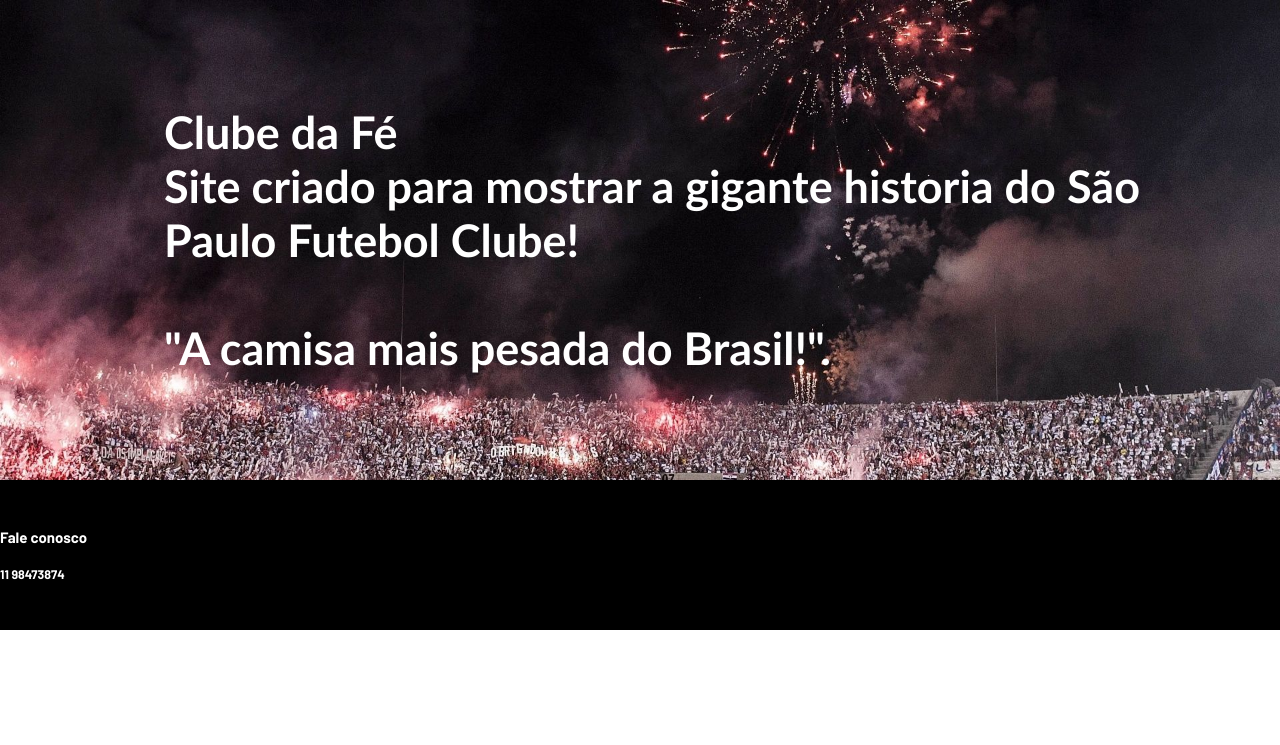
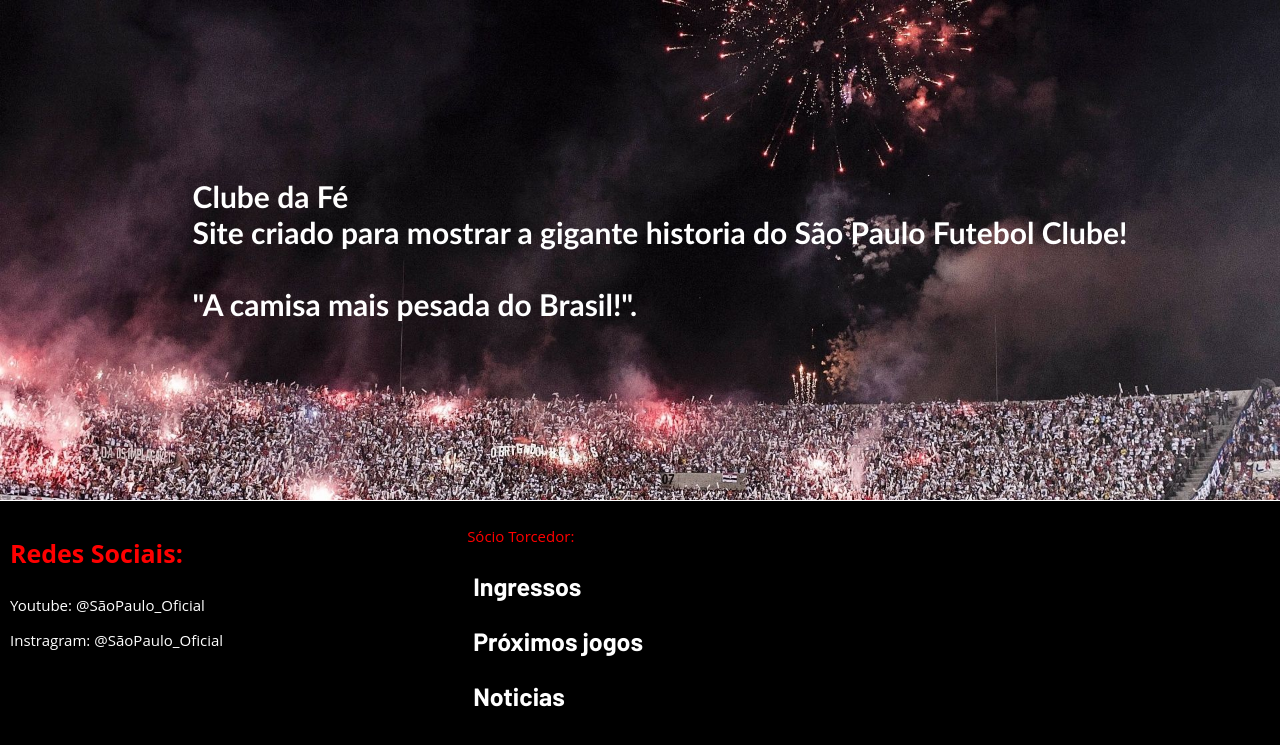
Before and after one commit to Lucasnavasconi/Site-individual---PI, a website: page public/index.html in a window 1280 px wide. Shown: the part 83-828 px from the top of the page. Before the commit the page ends 800 px from the top, so only its background shows below. Drawn offline with Linux system fonts and the light colour scheme.

Commit message:
att 18/05

```diff
--- a/public/css/style.css
+++ b/public/css/style.css
@@ -7,24 +7,25 @@
   background-color: rgb(255, 255, 255);
 }
 
-.spfc{
+.spfc {
   display: flex;
   color: #000000;
   width: fit-content;
   font-weight: 500;
   font-size: 25px;
-  margin-left:5% ;
+  margin-left: 5%;
 }
 
 .logo {
   font-size: 12px;
   justify-content: space-between;
   align-items: center;
-  display: flex ;
+  display: flex;
   margin-top: 1%;
   margin-right: 2%;
 }
-.logo:hover{
+
+.logo:hover {
   transform: scale(1.05);
 }
 
@@ -75,7 +76,7 @@
 
 .banner {
   height: fit-content;
-  padding: 40px 0;
+  padding: 50px 0;
   color: rgb(255, 255, 255);
   background-image: url("../Imagens/estadio3.jpg");
   background-size: cover;
@@ -88,7 +89,7 @@
 
 .banner .container {
   height: 400px;
-  font-size: 30px;
+  font-size: 20px;
   justify-content: center;
   align-items: center;
   font-family: 'Trebuchet MS', 'Lucida Sans Unicode', 'Lucida Grande', 'Lucida Sans', Arial, sans-serif;
@@ -149,7 +150,7 @@
 
 /* FORMULARIO */
 
-.alerta_erro{
+.alerta_erro {
   display: flex;
   justify-content: flex-end;
 }
@@ -166,7 +167,7 @@
   margin-right: 10%;
 }
 
-.card_erro #mensagem_erro{
+.card_erro #mensagem_erro {
   font-weight: 500;
   font-size: 20px;
 }
@@ -217,37 +218,64 @@
 
 /* pagina extra - simulador */
 .historia {
-  background-image: url(../Imagens/facebook-spfc.jpg);
+  background-image: url(../Imagens/Sao-Paulo-fc-wallpaper-by-rasecsz-cb-Free-on-ZEDGEtm.jpg);
   color: #ffffff;
-  padding: 40px;
+  padding: 50px;
 }
 
 
 /* FOOTER */
-
-.footer {
-  background-color: #000000;
-  height: 150px;
-  color: #fff;
+.rodape{
+  padding: 10px;
+  border-top: 0.4px solid #fff;
+  background-color: rgb(0, 0, 0);
   display: flex;
-  font-size: 15px;
 }
 
-.footer .container {
-  justify-content: center;
-  width: 50%;
+.rodape-conteudo {
+  flex-direction: row;
+  font-family: 'Open Sans', 'Helvetica Neue', sans-serif;
+  font-size: 15px;
+  color: rgb(255, 255, 255);
+  justify-content: space-around;
+}
+
+.rodape-conteudo-titulo {
+  font-weight: bold;
+  color: rgb(255, 0, 0);
+  font-size: 25px;
+  flex-direction: column;
+  align-items: center;
+}
+
+.rodape-conteudo-ultimo {
+  color: rgb(255, 255, 255);
+  margin-top: -20px;
+}
+/* Fim redes sociais */
+
+/* começo socio torcedor */
+.meio{
+  padding-top: 100px;
+  border-top: 0.4px solid #fff;
+  background-color: rgb(0, 0, 0);
+  text-align: center;
+  margin-left: 300px;
 }
 
 
-.rodape-escrita-titulo{
-  font-size: 24px;
+.titulo-meio{
+  font-family: 'Open Sans', 'Helvetica Neue', sans-serif;
+  font-size: 15px;
+  color: rgb(255, 0, 0);
+  margin-left: 244px;
+}
+
+.titulo-meio-fechamento{
   font-weight: bold;
-  flex-direction: column;
+  color: rgb(255, 255, 255);
+  font-size: 25px;
+  margin-left: 250px;
   align-items: center;
   display: flex;
-  padding-left: 200px;
 }
-
-.numero{
-  align-items: center;
-}
--- a/public/index.html
+++ b/public/index.html
@@ -6,7 +6,7 @@
     <meta http-equiv="X-UA-Compatible" content="IE=edge">
     <meta name="viewport" content="width=device-width, initial-scale=1.0">
 
-    <title>SPFC  Site oficial</title>
+    <title>SPFC Site oficial</title>
 
     <script src="./js/funcoes.js"></script>
 
@@ -23,8 +23,8 @@
         <div class="container">
             <div class="logo">
                 <img src="./Imagens/simbolo.jpg" alt="Logo Imagem" height="70px">
-          <div class="spfc"> SPFC </div>
-        </div>
+                <div class="spfc"> SPFC </div>
+            </div>
             <ul class="navbar">
                 <li class="agora">Home</li>
                 <li>
@@ -45,8 +45,8 @@
         <div class="container">
             <h2>
                 <b>Clube da Fé <br>
-                Site criado para mostrar a gigante historia do São Paulo Futebol Clube! <br> <br>
-                "A camisa mais pesada do Brasil!".</b>
+                    Site criado para mostrar a gigante historia do São Paulo Futebol Clube! <br> <br>
+                    "A camisa mais pesada do Brasil!".</b>
             </h2>
         </div>
     </div>
@@ -54,17 +54,19 @@
     </div>
 
     <!--footer inicio-->
-    <div class="footer">
-        <div class="rodape">
-            <p class="rodape-escrita-titulo">
-                <h4>Fale conosco</h4>
-            </p>
-            <p class="rodape-escrita"></p>
-            <div class="numero"></div>
-            <h5>11 98473874</h5> <br>
-            <h5>São paulo Oficial</h5>
+    <div class="rodape">
+        <div class="rodape-conteudo">
+            <p class="rodape-conteudo-titulo">Redes Sociais:</p>
+            <p class="conteudo-rodape-ultimo">Youtube: @SãoPaulo_Oficial</p>
+            <p class="conteudo-rodape-ultimo">Instragram: @SãoPaulo_Oficial</p>
+        </div>
 
+        <div class="Meio">
 
+            <p class="titulo-meio">Sócio Torcedor:</p>
+            <p class="titulo-meio-fechamento">Ingressos</p>
+            <p class="titulo-meio-fechamento">Próximos jogos</p>
+            <p class="titulo-meio-fechamento">Noticias</p>
         </div>
     </div>
     <!--footer fim-->
```
Also changed, not shown: public/simulador.html (+2 -1 lines), public/Imagens/HD-wallpaper-sao-paulo-flags-paulo-sao-spfc-torcida.jpg (deleted), public/Imagens/Sao-Paulo-fc-wallpaper-by-rasecsz-cb-Free-on-ZEDGEtm.jpg (added), public/Imagens/neste-sabado-o-sao-paulo-comemora-49-anos-de-sua-primeira-conquista-em-seu-estadio-o-cicero-pompeu-de-toledo-popularmente-conhecido-como-morumbi-relembre-aqui-outros-titul-2706202008030.jpeg (added), public/Imagens/titulos.jpg (deleted), public/cadastro.html (line endings or trailing spaces), public/login.html (line endings or trailing spaces).
